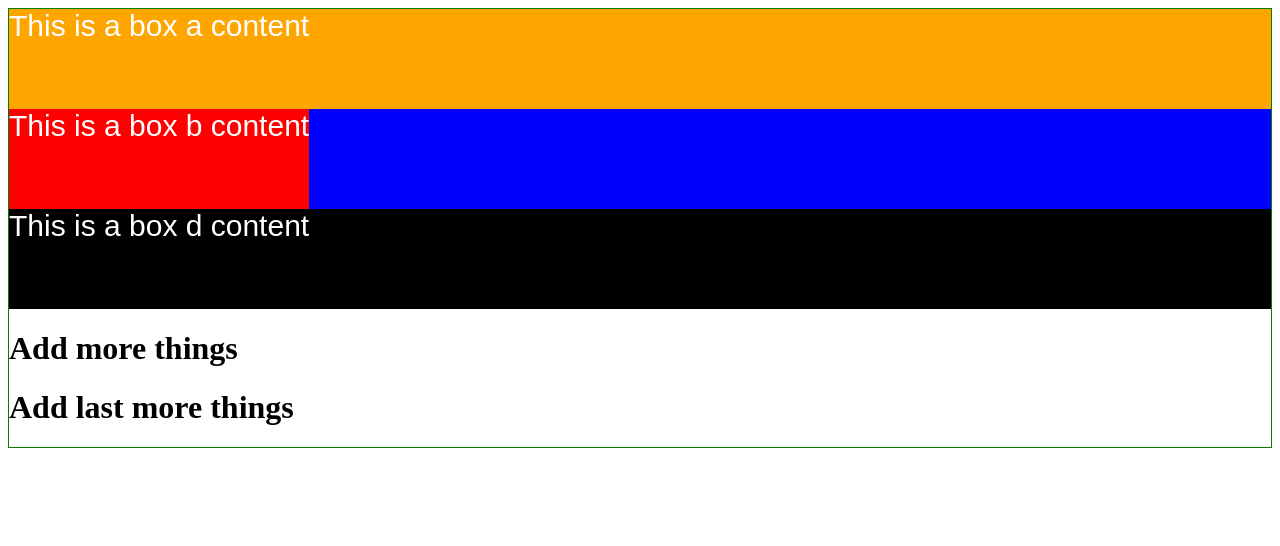
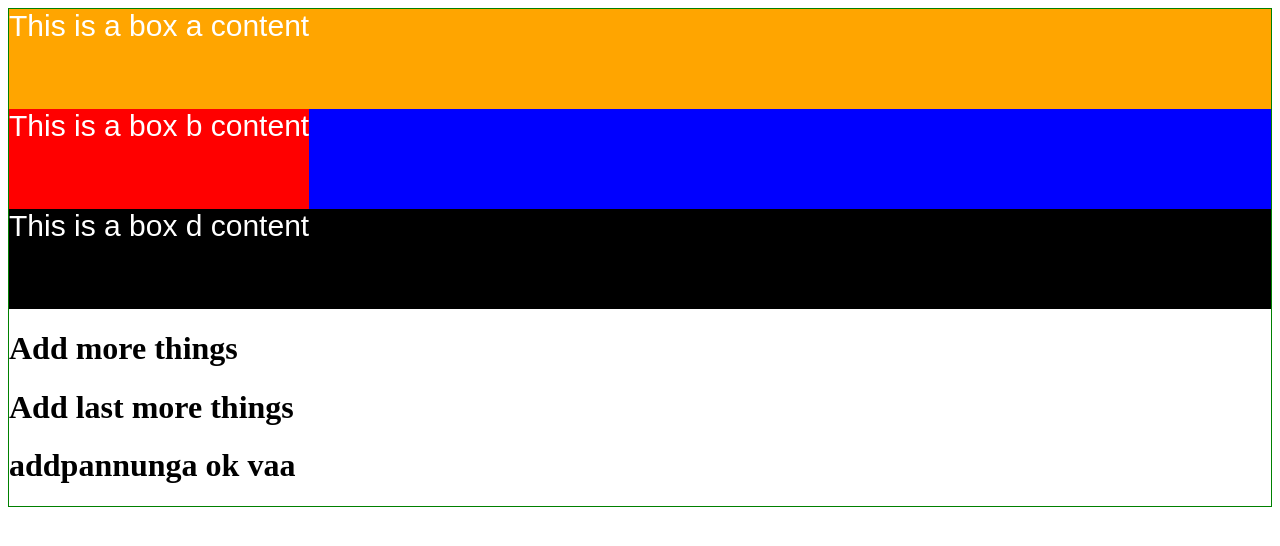
Before and after one commit to Janusath/LIC, a plain HTML site: page index.html in a window 1280 px wide. Drawn offline with Linux system fonts and the light colour scheme.

Commit message:
Update index.html

```diff
--- a/index.html
+++ b/index.html
@@ -17,6 +17,7 @@
 <h1> Add more things</h1>
 
 <h1> Add last more things</h1>
+    <h1> addpannunga ok vaa</h1>
 
 </body>
 </html>
```
